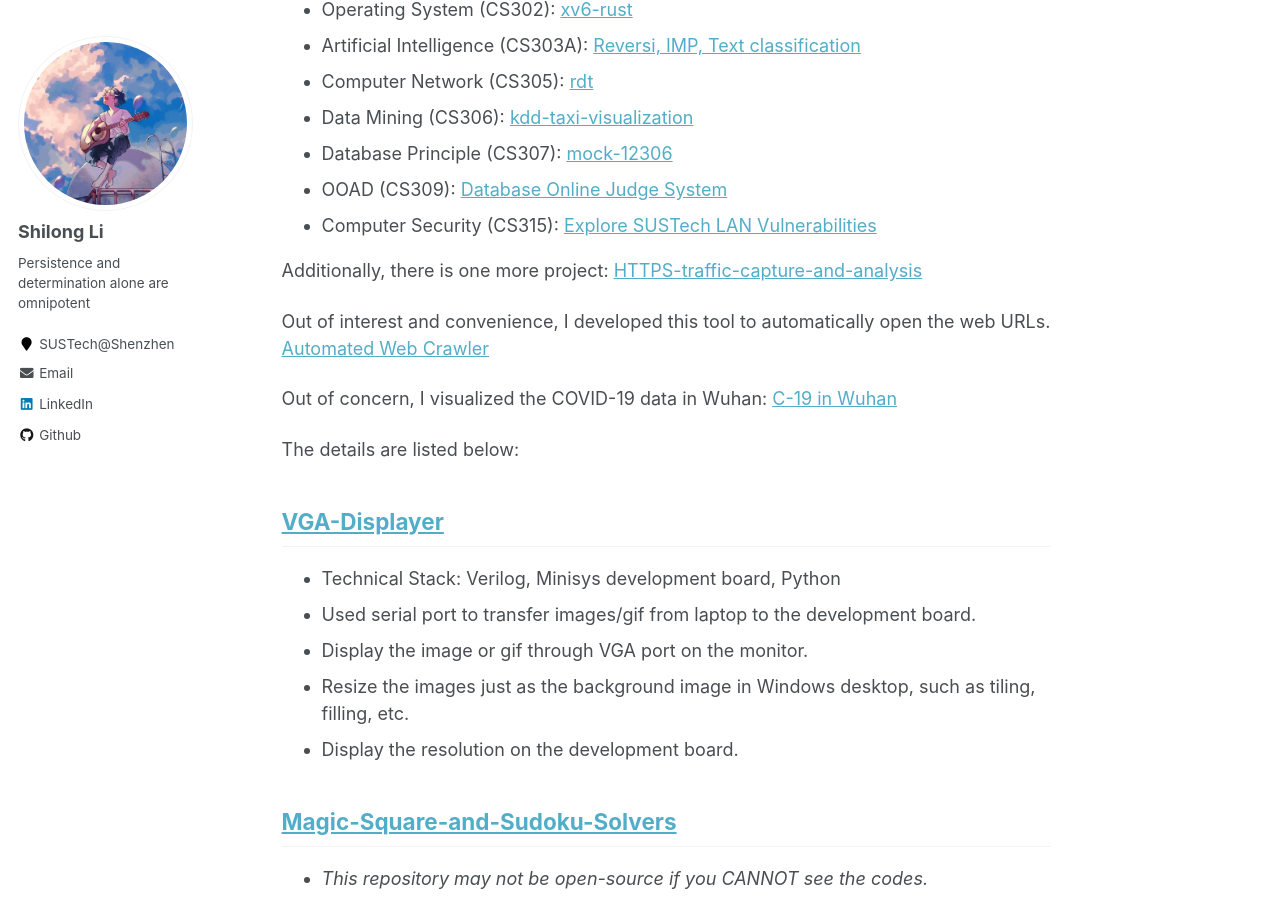
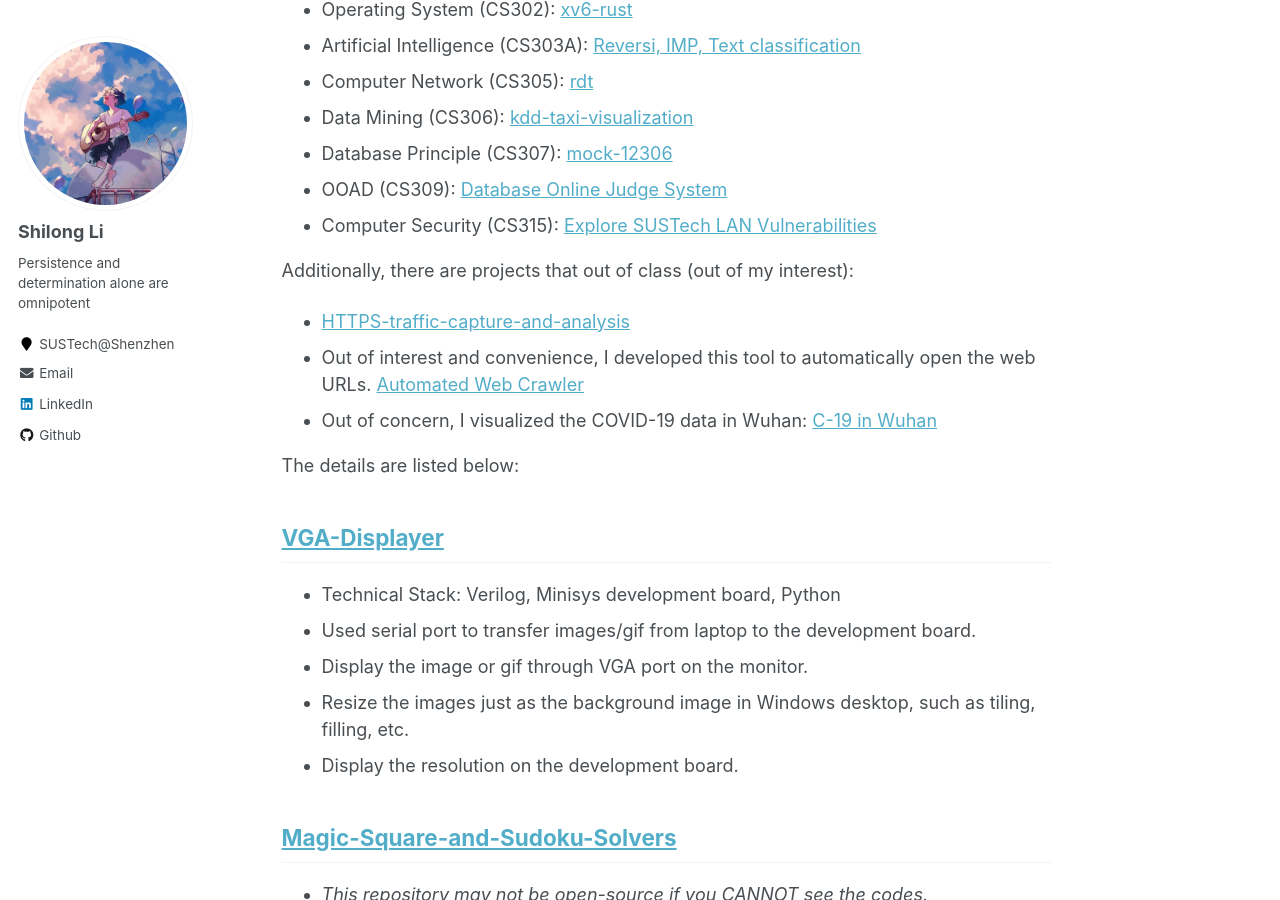
Before and after one commit to lethal233/lethal233.github.io, a Jekyll site: the page built from _pages/projects.md, in a window 1280 px wide and 900 px high, scrolled down 423 px. Built offline with Jekyll 4.4.1, drawn with Linux system fonts in a browser that asks for light colours.

Commit message:
[debug] about

```diff
--- a/_pages/projects.md
+++ b/_pages/projects.md
@@ -23,11 +23,11 @@ Contains the following (class identifier order):
 - OOAD (CS309): [Database Online Judge System](https://github.com/Phantom-OJ)
 - Computer Security (CS315): [Explore SUSTech LAN Vulnerabilities](https://github.com/Phantom-OJ/CS315_THCipv6)
 
-Additionally, there is one more project: [HTTPS-traffic-capture-and-analysis](https://github.com/mitmproxy-https-analysis/session_capture)
+Additionally, there are projects that out of class (out of my interest):
 
-Out of interest and convenience, I developed this tool to automatically open the web URLs. [Automated Web Crawler](https://github.com/lethal233/subtle-utils)
-
-Out of concern, I visualized the COVID-19 data in Wuhan: [C-19 in Wuhan](https://github.com/lethal233/Visualization-of-NCP-Data-in-Wuhan)
+- [HTTPS-traffic-capture-and-analysis](https://github.com/mitmproxy-https-analysis/session_capture)
+- Out of interest and convenience, I developed this tool to automatically open the web URLs. [Automated Web Crawler](https://github.com/lethal233/subtle-utils)
+- Out of concern, I visualized the COVID-19 data in Wuhan: [C-19 in Wuhan](https://github.com/lethal233/Visualization-of-NCP-Data-in-Wuhan)
 
 The details are listed below:
 
```
